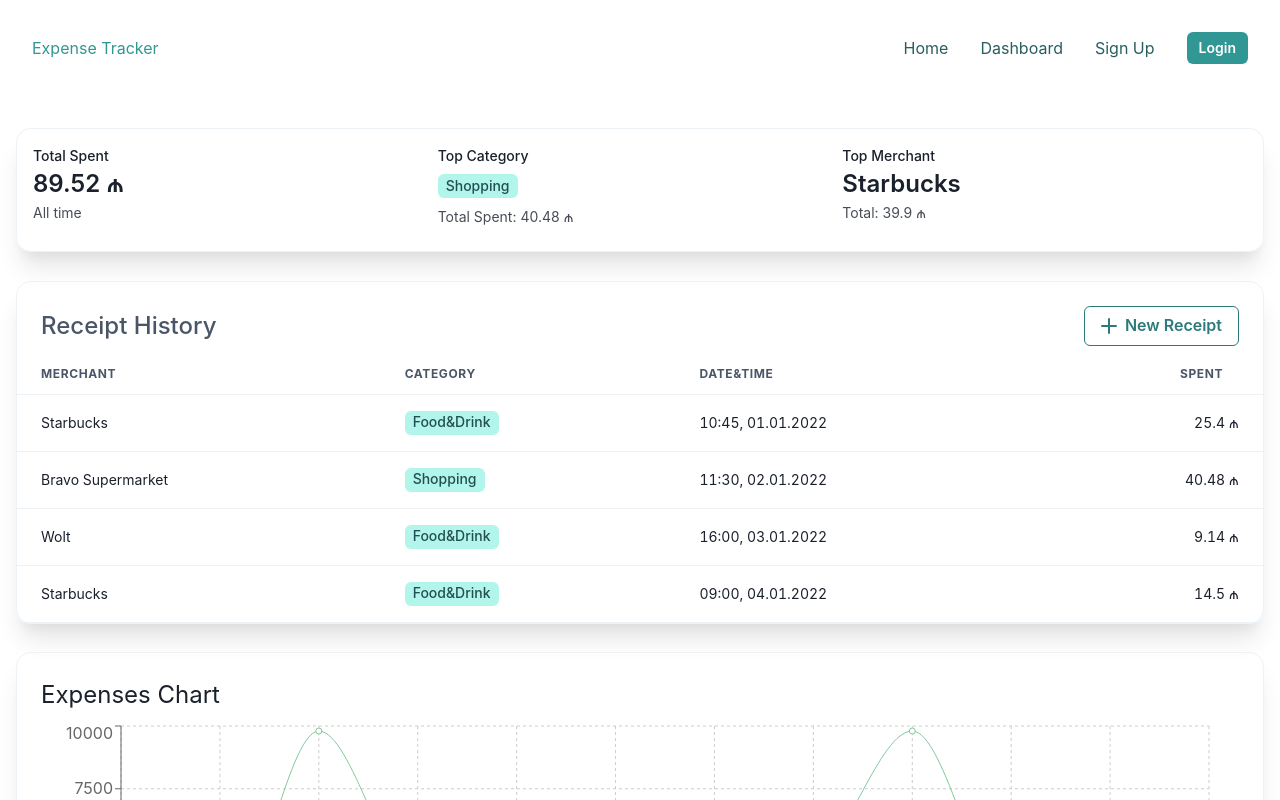
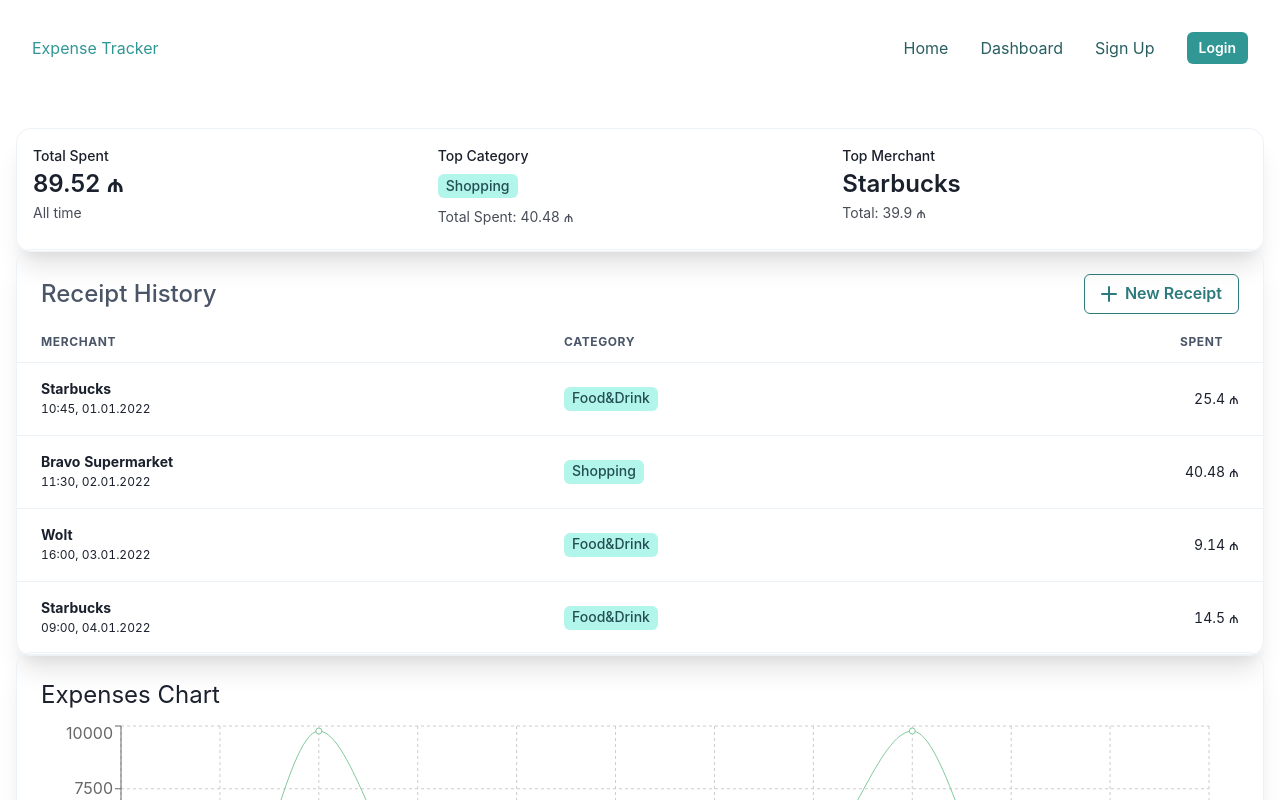
Before and after one commit to iamemil/ExpenseTracker, a React (Create React App) app in the folder expensetracker-frontend/: page /dashboard in a window 1280 px wide. Shown: the top 800 px of the page. Built offline with nearby package versions, Linux system fonts and the light colour scheme.

Commit message:
fixed design on table

```diff
--- a/expensetracker-frontend/src/pages/dashboard/ReceiptHistory.jsx
+++ b/expensetracker-frontend/src/pages/dashboard/ReceiptHistory.jsx
@@ -54,6 +54,13 @@
       {
         Header: 'Merchant',
         accessor: 'merchantName',
+        Cell: (props) => {
+          return (
+            <Text fontWeight={"bold"}>
+              {props.cell.value} <br/> <Text fontSize={'xs'} fontWeight={"normal"}>{props.row.values.timestamp}</Text>
+            </Text>
+          );
+        },
       },
       {
         Header: 'Category',
@@ -73,9 +80,9 @@
     ],
     [],
   )
-
+  const initialState = { hiddenColumns: ['timestamp'] };
   const { getTableProps, getTableBodyProps, headerGroups, rows, prepareRow } =
-    useTable({ columns, data }, useSortBy )
+    useTable({ columns, data, initialState}, useSortBy )
 
   return (
     <Box fontSize="l" border='1px' borderColor='gray.100' borderRadius='15px' width={'full'} boxShadow={'xl'}>
```
